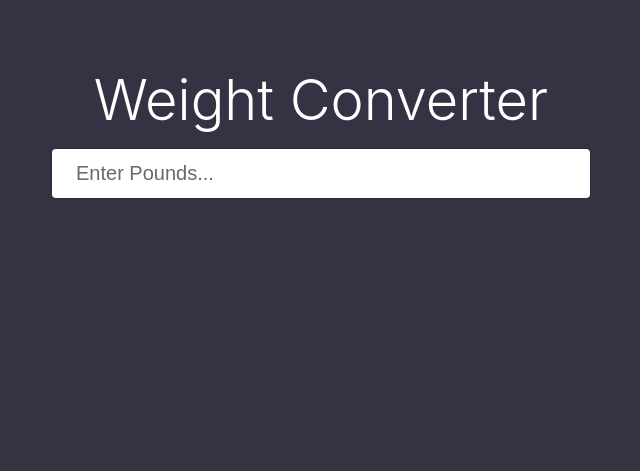
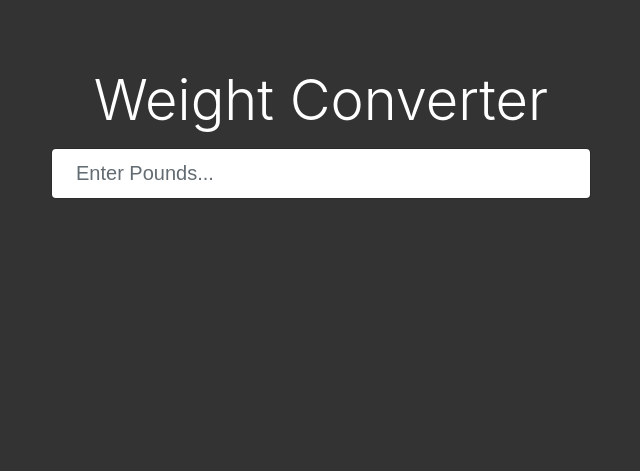
Before and after one commit to codeSachin/Weight-Converter-App-using-JS, a plain HTML site: page index.html in a window 1280 px wide. Shown: the whole page, without its empty margins (319-959 px from the left). Drawn offline with nearby package versions, Linux system fonts and the light colour scheme.

Commit message:
a little change

```diff
--- a/index.html
+++ b/index.html
@@ -8,7 +8,7 @@
   <style>
     body{
       margin-top:70px;
-      background:#334;
+      background:#333;
       color:#fff;
     }
   </style>
```
